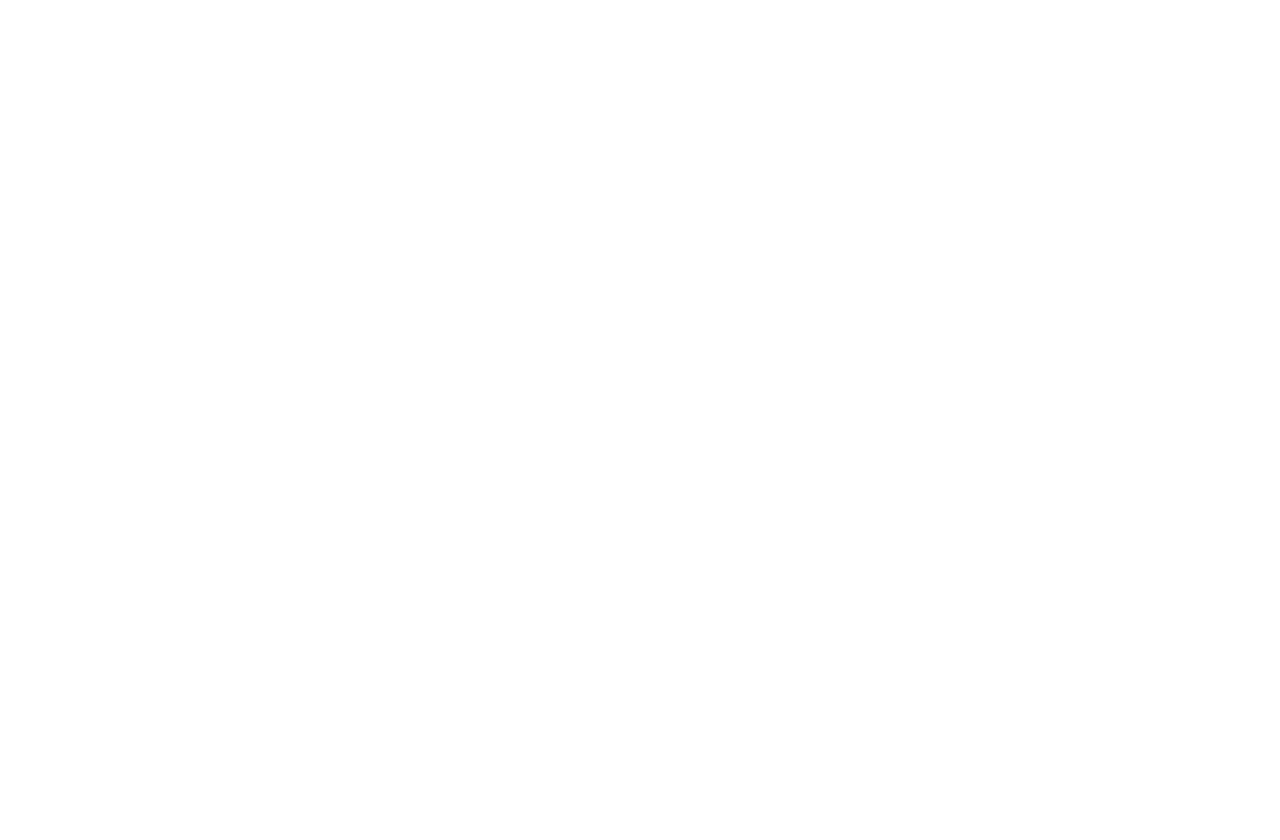
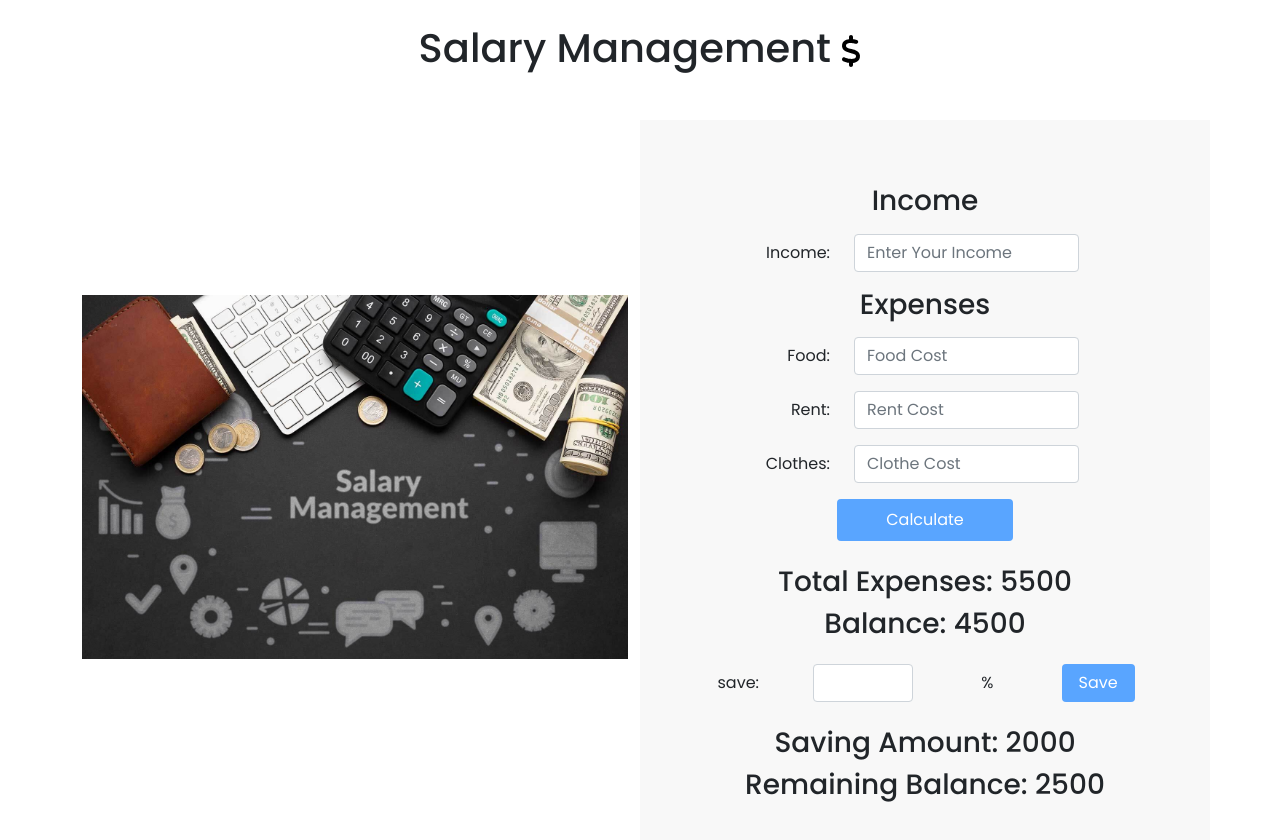
Before and after one commit to SamiulxHasanx07/salary-management, a plain HTML site: page index.html in a window 1280 px wide. Before the commit the page ends 800 px from the top, so only its background shows below. Drawn offline with nearby package versions, Linux system fonts and the light colour scheme.

Commit message:
Design Markup Complete

```diff
--- a/css/style.css
+++ b/css/style.css
@@ -7,3 +7,25 @@
     padding:0;
     box-sizing: border-box;
 }
+body{
+    font-family: 'Poppins', sans-serif;
+}
+
+:root{
+    --primary-color:#59A5FF;
+    --custom-white: #F8F8F8;
+    --bg-gray: #DCDCDC;
+}
+
+
+/* Primary Background Color  */
+.pr-bg-color{
+    background-color: var(--primary-color);
+}
+.calculation-section{
+    background-color: var(--custom-white);
+}
+
+.dollar-sign{
+    width: 20px;
+}
--- a/index.html
+++ b/index.html
@@ -4,17 +4,97 @@
     <meta charset="UTF-8" />
     <meta http-equiv="X-UA-Compatible" content="IE=edge" />
     <meta name="viewport" content="width=device-width, initial-scale=1.0" />
+    <title>Salary Management</title>
 
     <!-- Bootstrap CDN Link  -->
     <link href="https://cdn.jsdelivr.net/npm/bootstrap@5.1.3/dist/css/bootstrap.min.css" rel="stylesheet" integrity="sha384-1BmE4kWBq78iYhFldvKuhfTAU6auU8tT94WrHftjDbrCEXSU1oBoqyl2QvZ6jIW3" crossorigin="anonymous">
-    <!-- Font Awesome CDN -->
-    <script src="https://kit.fontawesome.com/eaf42e91a9.js" crossorigin="anonymous"></script>
     <!-- Custom CSS Link -->
     <link rel="stylesheet" href="css/style.css">
-    <title>Salary Management</title>
   </head>
   <body>
+    <main>
+      <!-- Project Title      -->
+      <h1 class="text-center  my-4">Salary Management <img class="dollar-sign" src="img/dollar-sign-solid.svg" alt=""></h1>
 
+      <!-- Project Body -->
+      <section class="container project-body">
+        <div class="row align-items-center">
+          <div class="cover-photo col-md-12 col-xl-6">
+            <img class="img-fluid" src="img/cover-photo.jpg" alt="">
+          </div>
+          <div class="calculation-section col-md-12 col-xl-6 mt-0 mt-md-4 px-5 py-5">
+              <div class="income-section ">
+                <h3 class="title text-center my-3">Income</h3>
+                <div class="input-wrapper row">
+                  <div class="col-4 d-flex justify-content-end align-items-center">
+                    <label class="">Income: </label>
+                  </div>
+                  <div class="col-6">
+                    <input class="form-control" type="text" placeholder="Enter Your Income">
+                  </div>
+                </div>
+              </div>
+              <div class="expenses-section">
+                <h3 class="title text-center my-3">Expenses</h3>
+
+                  <div class="input-wrapper row my-3">
+                    <div class="col-4 d-flex justify-content-end align-items-center">
+                      <label class="">Food: </label>
+                    </div>
+                    <div class="col-6">
+                      <input class="form-control" type="text" placeholder="Food Cost">
+                    </div>
+                  </div>
+
+                  <div class="input-wrapper row my-3">
+                    <div class="col-4 d-flex justify-content-end align-items-center">
+                      <label class="">Rent: </label>
+                    </div>
+                    <div class="col-6">
+                      <input class="form-control" type="text" placeholder="Rent Cost">
+                    </div>
+                  </div>
+
+                  <div class="input-wrapper row my-3">
+                    <div class="col-4 d-flex justify-content-end align-items-center">
+                      <label class="">Clothes: </label>
+                    </div>
+                    <div class="col-6">
+                      <input class="form-control" type="text" placeholder="Clothe Cost">
+                    </div>
+                  </div>
+
+                  <div class="btn-wrapper d-flex align-items-center justify-content-center">
+                    <button type="button" class="btn pr-bg-color text-white px-5 py-2">Calculate</button>
+                  </div>
+                  <h3 class="amount-title text-center mt-4">Total Expenses: <span id="total-expenses">5500</span></h3>
+                  <h3 class="amount-title text-center mb-4">Balance: <span id="balance">4500</span></h3>
+              </div>
+
+              <div class="savings-section">
+                  <div class="input-wrapper row d-flex align-items-center">
+                    <div class="col d-flex justify-content-center">
+                      <label for="">save:</label>
+                    </div>
+                    <div class="col">
+                      <input class="form-control" type="text">
+                    </div>
+                    <div class="col d-flex justify-content-center">
+                      <label for="">&#37;</label>
+                    </div>
+
+                    <div class="col">
+                      <button class="btn pr-bg-color text-white px-3">Save</button>
+                    </div>
+                  </div>
+              </div>
+              <h3 class="amount-title text-center mt-4">Saving Amount: <span id="savings-amount">2000</span></h3>
+              <h3 class="amount-title text-center">Remaining Balance: <span id="remain-balance">2500</span></h3>
+          </div>
+          </div>
+        </div>
+      </section>
+    </main>
 
 
     <!-- Bootstrap CDN Link -->
```
Also changed, not shown: img/dollar-sign-solid.svg (added).
